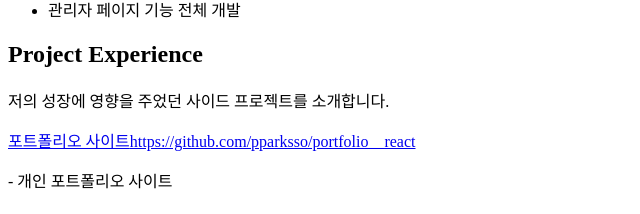
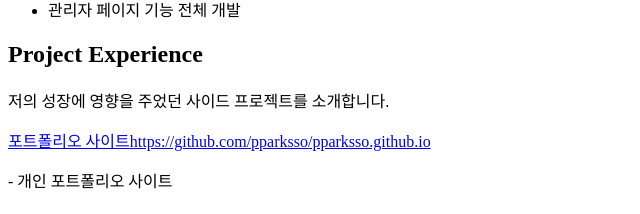
Before and after one commit to pparksso/portfolio__react, a React (Vite) app: page / in a window 1280 px wide. Shown: the part 7599-7813 px from the top of the page, without its empty margins (0-640 px from the left). Built offline with nearby package versions, Linux system fonts and the light colour scheme; no server answers.

Commit message:
build: gh-page 작업

```diff
--- a/package.json
+++ b/package.json
@@ -4,6 +4,8 @@
     "version": "0.0.0",
     "type": "module",
     "scripts": {
+        "predeploy": "pnpm run build",
+        "deploy": "gh-pages -d build",
         "dev": "vite",
         "build": "tsc && vite build",
         "lint": "eslint . --ext ts,tsx --report-unused-disable-directives --max-warnings 0",
@@ -26,6 +28,7 @@
         "eslint": "^8.53.0",
         "eslint-plugin-react-hooks": "^4.6.0",
         "eslint-plugin-react-refresh": "^0.4.4",
+        "gh-pages": "^6.1.0",
         "postcss": "^8.4.31",
         "tailwindcss": "^3.3.5",
         "typescript": "^5.2.2",
--- a/src/datas/experience.ts
+++ b/src/datas/experience.ts
@@ -70,7 +70,7 @@ export const sideProjectDatas: ExperienceItem[] = [
     {
         id: 5,
         name: '포트폴리오 사이트',
-        url: 'https://github.com/pparksso/portfolio__react',
+        url: 'https://github.com/pparksso/pparksso.github.io',
         component: `/project/5`,
         desc: '개인 포트폴리오 사이트',
         team: ['1인 개발'],
--- a/src/datas/project.ts
+++ b/src/datas/project.ts
@@ -129,7 +129,7 @@ export const projectItems: ProjectItem[] = [
     {
         id: 5,
         name: '개인 포트폴리오 사이트',
-        url: 'https://github.com/pparksso/portfolio__react',
+        url: 'https://github.com/pparksso/pparksso.github.io',
         desc: '현재 개인 포트폴리오 사이트입니다.',
         stack: ['React', 'vite', 'typescript', 'tailwindcss'],
         tool: ['GitHub', 'Sourcetree'],
```
Also changed, not shown: 1 other file (tests, documents, lock files or other folders). Lines whose indentation alone changed are shown as unchanged.
